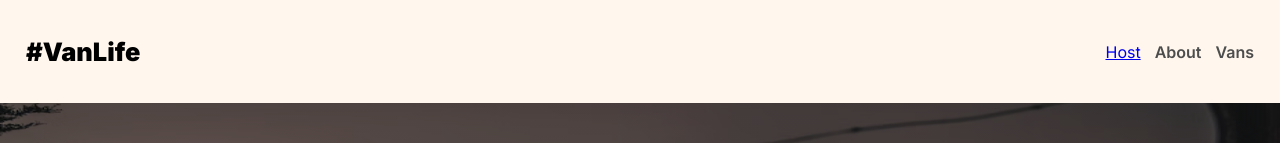
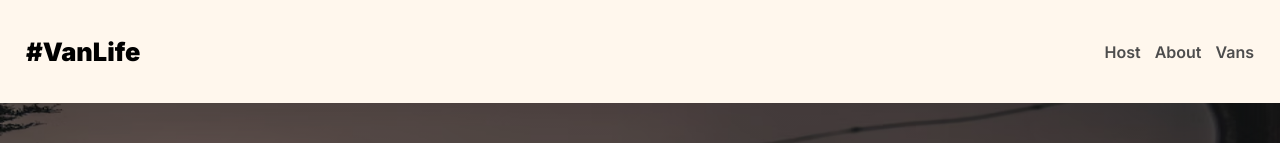
Before and after one commit to russellcolestock/van-life-project, a React (Vite) app: page / in a window 1280 px wide. Shown: the top 143 px of the page. Built offline with nearby package versions, Linux system fonts and the light colour scheme; what miragejs would draw is missing.

Commit message:
Update to Header.jsx and index.css

```diff
--- a/components/Header.jsx
+++ b/components/Header.jsx
@@ -7,7 +7,7 @@ export default function Header() {
           <nav>
               <Link className="site-logo" to="/">#VanLife</Link>
               <div className='nav-links-container'>
-                <Link to="/host">Host</Link>
+                <Link to="/host" className='nav-link'>Host</Link>
                 <Link to="/about" className='nav-link'>About</Link>
                 <Link to="/vans" className='nav-link'>Vans</Link>
               </div>
--- a/index.css
+++ b/index.css
@@ -8,7 +8,7 @@ html, body {
     font-family: "Inter", sans-serif;
 }
 
-nav > a {
+nav a {
     text-decoration: none;
 }
 
```
